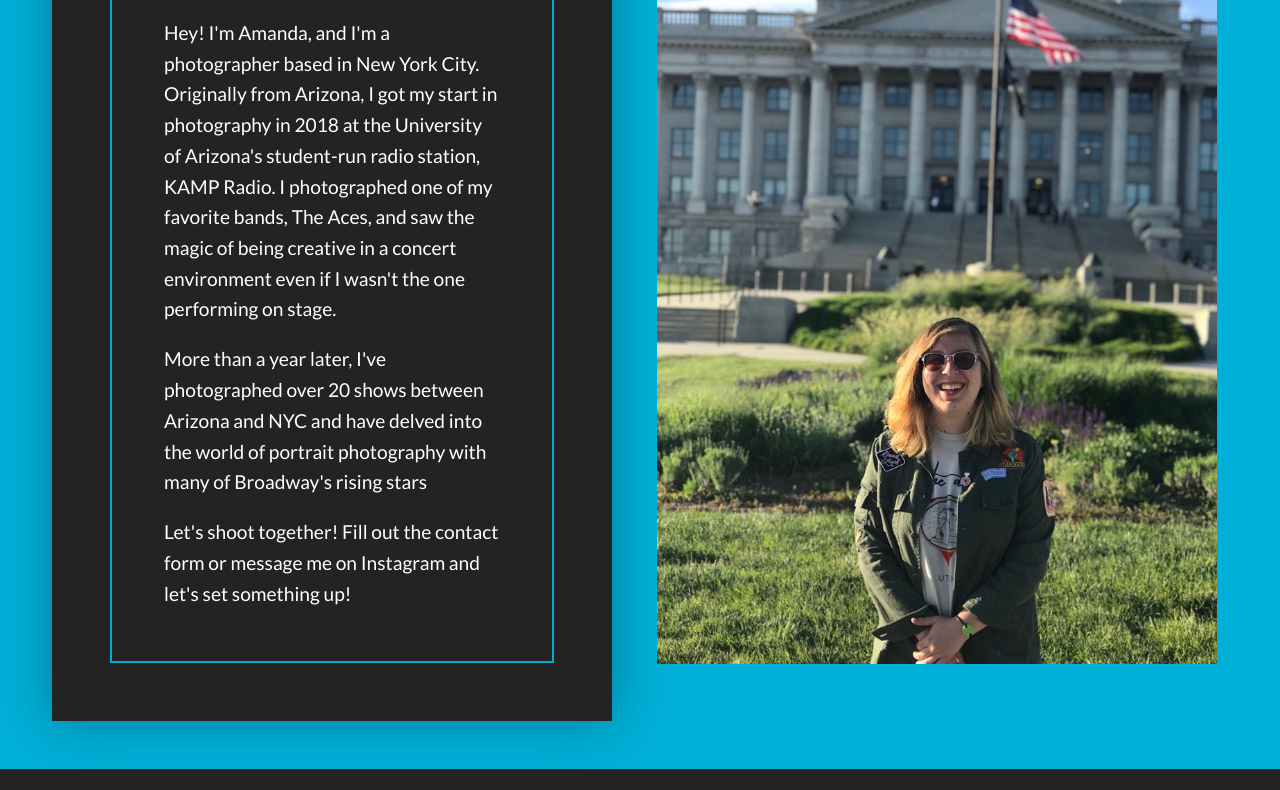
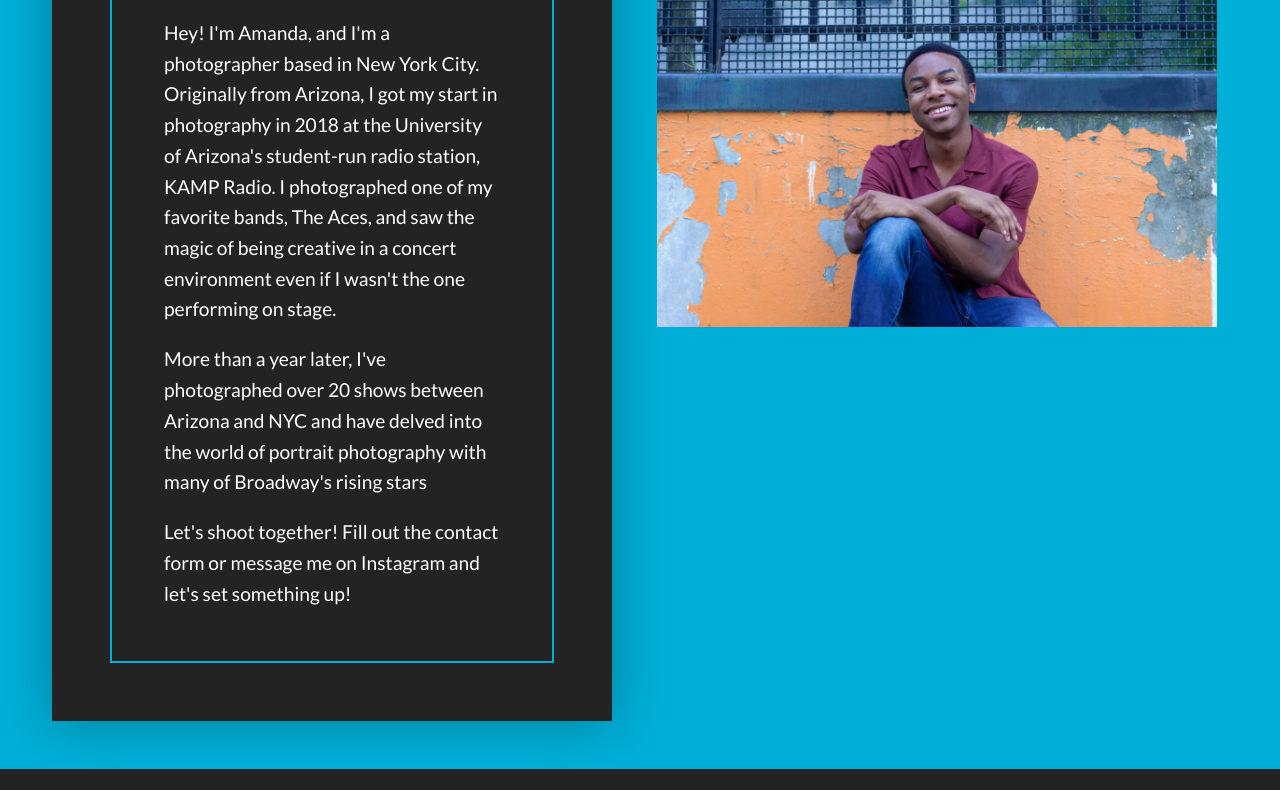
Before and after one commit to achesin/portfolio-website, a Gatsby site: page /about in a window 1280 px wide. Shown: the part 385-1175 px from the top of the page. Built offline with nearby package versions, Linux system fonts and the light colour scheme; Gatsby itself is replaced by a stand-in of ours.

Commit message:
trying to fix memory issue

```diff
--- a/src/pages/about.js
+++ b/src/pages/about.js
@@ -16,7 +16,7 @@ const SecondPage = () => (
         <p>More than a year later, I've photographed over 20 shows between Arizona and NYC and have delved into the world of portrait photography with many of Broadway's rising stars</p>
         <p>Let's shoot together! Fill out the contact form or message me on Instagram and let's set something up!</p>
       </div>
-      <img src={require('../images/amandaAbout.jpg')} class="self-portrait" alt="Amanda in Utah"></img>
+      <img src={require('../images/fernell.jpg')} class="self-portrait" alt="Amanda in Utah"></img>
     </section>
     </div>
   <Footer/>
```
Also changed, not shown: src/images/amandaabout.jpg (deleted).
